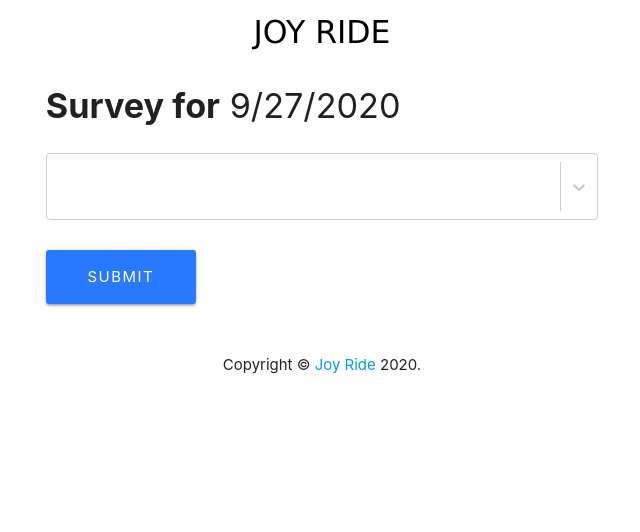
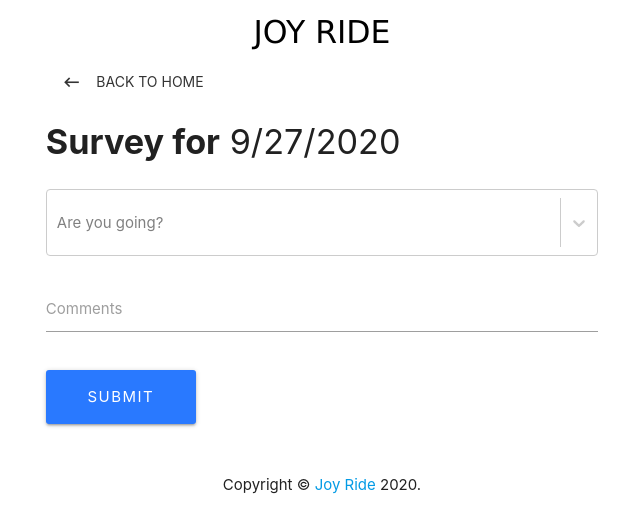
Before and after one commit to harrysong99/joy-ride-v1.2, a React (Create React App) app in the folder client/: page /survey in a window 1280 px wide. Shown: the top 532 px of the page, without its empty margins (318-958 px from the left). Built offline with nearby package versions, Linux system fonts and the light colour scheme.

Commit message:
survey implemented without knowing user info

```diff
--- /dev/null
+++ b/client/src/actions/userActions.js
@@ -0,0 +1,12 @@
+import axios from "axios";
+import { GET_ERRORS, SET_CURRENT_USER, USER_LOADING } from "./types";
+// update user didSurvey field
+export const updateDidSurvey = (userEmail, didSurvey) => {
+  console.log("requesting update: " + userEmail);
+  axios.put("/api/users/didSurvey/" + userEmail + "/" + didSurvey);
+};
+// get user data by email
+export const getUserByEmail = (userEmail) => {
+  console.log("requesting data: " + userEmail);
+  axios.get("/api/users/" + userEmail);
+};
--- a/client/src/components/dashboard/Dashboard.js
+++ b/client/src/components/dashboard/Dashboard.js
@@ -15,10 +15,10 @@ class Dashboard extends Component {
           <div className="col s12 center-align">
             <h4>
               <b>Hey there,</b> {user.name.split(" ")[0]}
-              <p className="flow-text grey-text text-darken-1">
+              {/* <p className="flow-text grey-text text-darken-1">
                 You are logged into a full-stack{" "}
                 <span style={{ fontFamily: "monospace" }}>MERN</span> app 👏
-              </p>
+              </p> */}
             </h4>
             <button
               style={{
--- a/client/src/components/dashboard/Survey.js
+++ b/client/src/components/dashboard/Survey.js
@@ -3,6 +3,7 @@ import React, { Component } from "react";
 import { Link, withRouter } from "react-router-dom";
 import Select from "react-select";
 import classnames from "classnames";
+import { updateDidSurvey } from "../../actions/userActions";
 
 const didSurveyOption = [
   { label: "Yes", value: "true" },
@@ -10,12 +11,34 @@ const didSurveyOption = [
 ];
 
 class Survey extends Component {
+  constructor() {
+    super();
+    this.state = {
+      didSurvey: "",
+    };
+  }
+
+  onChange = (e) => {
+    this.setState({
+      didSurvey: e.value,
+    });
+  };
+
+  onSubmit = (e) => {
+    e.preventDefault();
+    updateDidSurvey(this.state.didSurvey);
+  };
+
   render() {
     return (
       <div className="container">
         <div className="row">
           <div className="col s8 offset-s2">
             <div className="col s12" style={{ paddingLeft: "11.250px" }}>
+              <Link to="/" className="btn-flat waves-effect">
+                <i className="material-icons left">keyboard_backspace</i> Back
+                to home
+              </Link>
               <h4>
                 <b>Survey for</b>{" "}
                 {new Date(
@@ -31,16 +54,20 @@ class Survey extends Component {
               <div className="input-field col s12">
                 <Select
                   required={true}
-                  //   onChange={this.handleLocation}
+                  onChange={this.onChange}
                   id="didSurvey"
                   options={didSurveyOption}
-                  //   value={didSurveyOption.find(
-                  //     (obj) => obj.value === this.state.location
-                  //   )}
-                  placeholder=""
+                  value={didSurveyOption.find(
+                    (obj) => obj.value === this.state.didSurvey
+                  )}
+                  placeholder="Are you going?"
                   searchable={false}
                   menuPlacement="top"
                 />
+              </div>
+              <div className="input-field col s12">
+                <input id="name" type="text" />
+                <label htmlFor="comments"> Comments </label>
               </div>
               <div className="col s12" style={{ paddingLeft: "11.250px" }}>
                 <button
```
